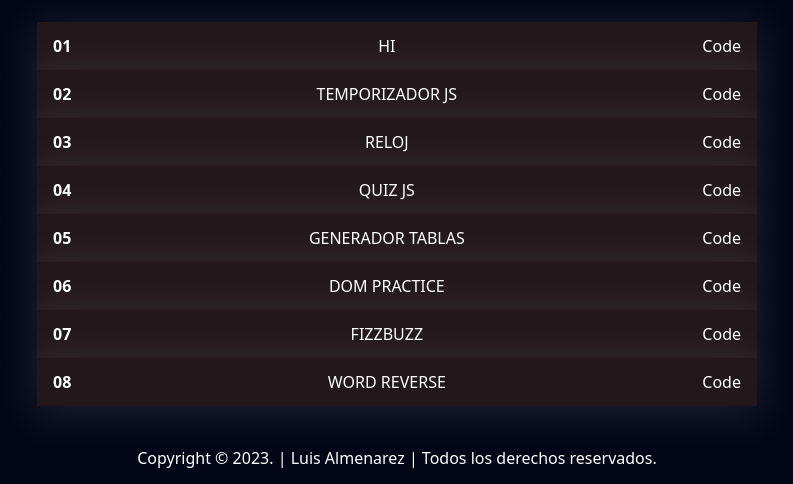
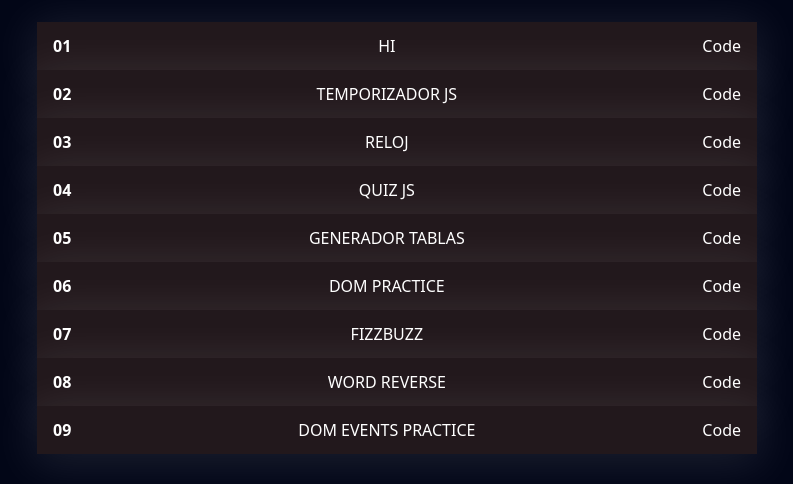
Before and after one commit to Luis-Almenarez/MiniProjectsJS, a plain HTML site: page Projects/index.html in a window 1280 px wide. Shown: the part 94-578 px from the top of the page, without its empty margins (243-1036 px from the left). Drawn offline with nearby package versions, Linux system fonts and the light colour scheme.

Commit message:
Add project 9

```diff
--- a/Projects/index.html
+++ b/Projects/index.html
@@ -55,6 +55,11 @@
             <a href="https://word-reversejs.netlify.app/" target="_blank">WORD REVERSE</a>
             <a href="https://github.com/Luis-Almenarez/MiniProjectsJS/tree/main/8-Word-Reverse" target="_blank">Code</a>
           </li>
+          <li>
+            <span>09</span>
+            <a href="https://dompracticejs.netlify.app/" target="_blank">DOM EVENTS PRACTICE</a>
+            <a href="https://github.com/Luis-Almenarez/MiniProjectsJS/tree/main/8-Word-Reverse" target="_blank">Code</a>
+          </li>
         </ul>
       </div>
     </main>
```
